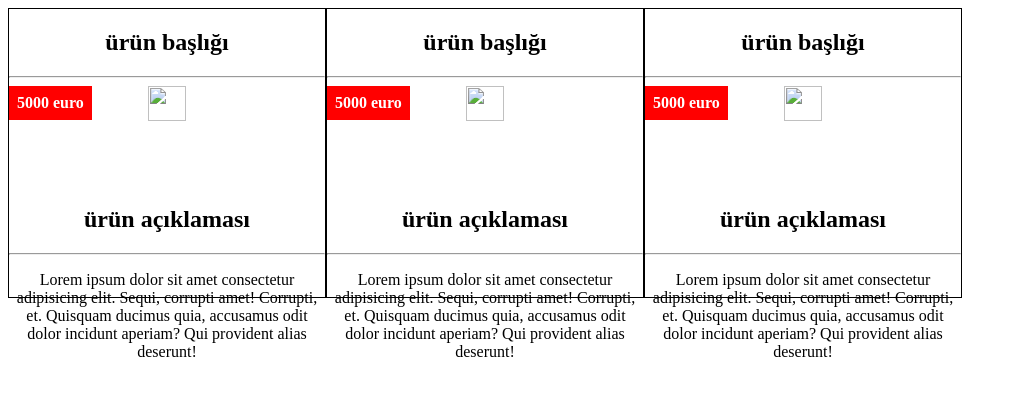
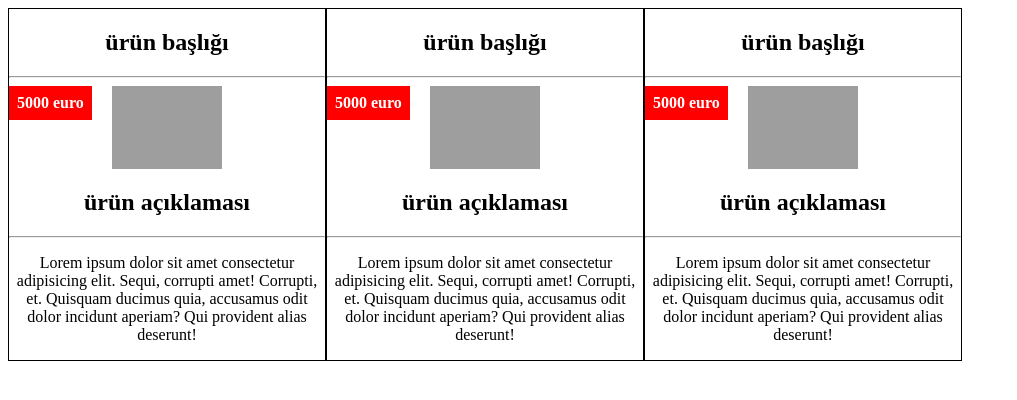
Before and after one commit to NevzatMmc/html-css-education, a plain HTML site: page proje_1/index.html in a window 1280 px wide. Shown: the whole page, without its empty margins (0-1017 px from the left). Drawn offline with Linux system fonts and the light colour scheme; the site is published under a folder, as on GitHub Pages, so addresses that start at the root find nothing.

Commit message:
Fix image paths

```diff
--- a/proje_1/index.html
+++ b/proje_1/index.html
@@ -14,7 +14,7 @@
     <hr>
     <h4>mobil versiyondasınız</h4>
     <div class="ur">
-        <img src="/bmw.jpg" alt="">
+        <img src="bmw.jpg" alt="">
         <span>5000 euro</span>
     </div>
     <div class="ut">
@@ -30,7 +30,7 @@
     <hr>
     <h4>mobil versiyondasınız</h4>
     <div class="ur">
-        <img src="/bmw.jpg" alt="">
+        <img src="bmw.jpg" alt="">
         <span>5000 euro</span>
     </div>
     <div class="ut">
@@ -47,7 +47,7 @@
     <hr>
     <h4>mobil versiyondasınız</h4>
     <div class="ur">
-        <img src="/bmw.jpg" alt="">
+        <img src="bmw.jpg" alt="">
         <span>5000 euro</span>
     </div>
     <div class="ut">
```
Also changed, not shown: border.html (+1 -1 lines).
